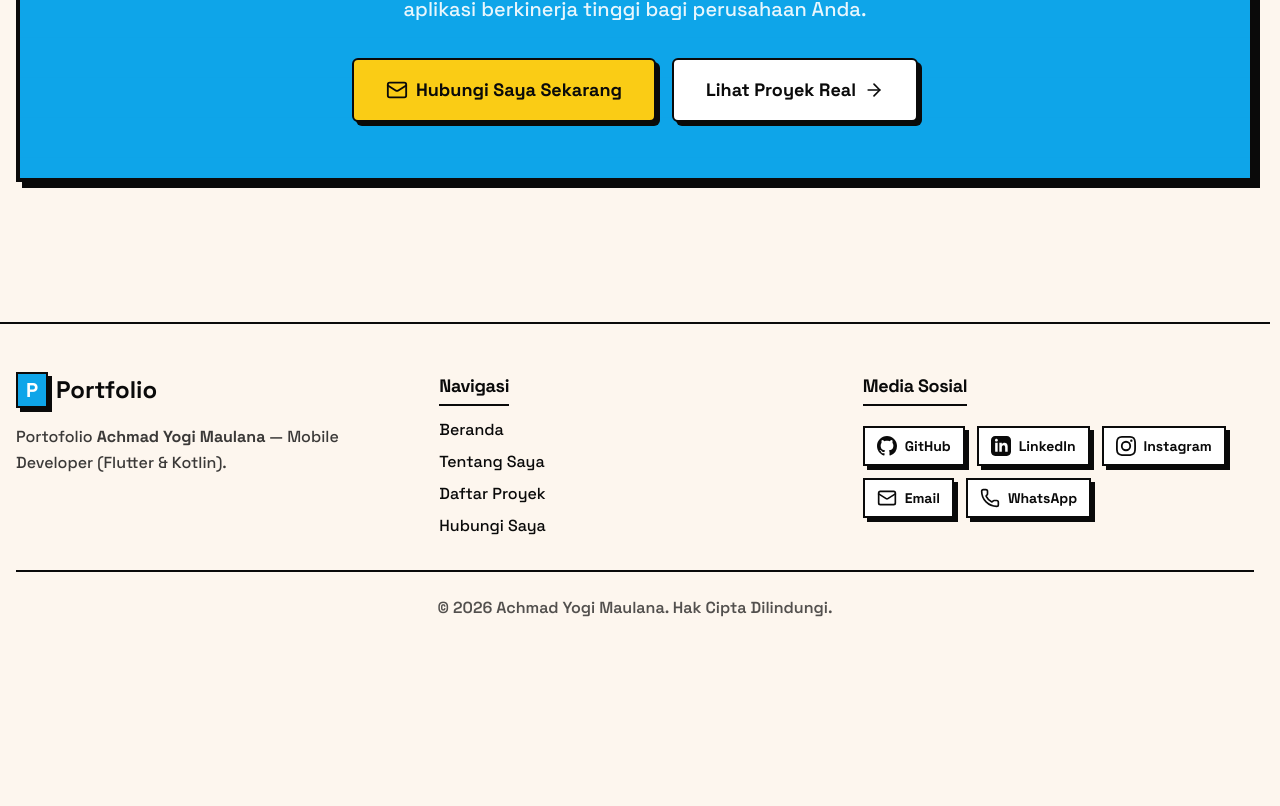
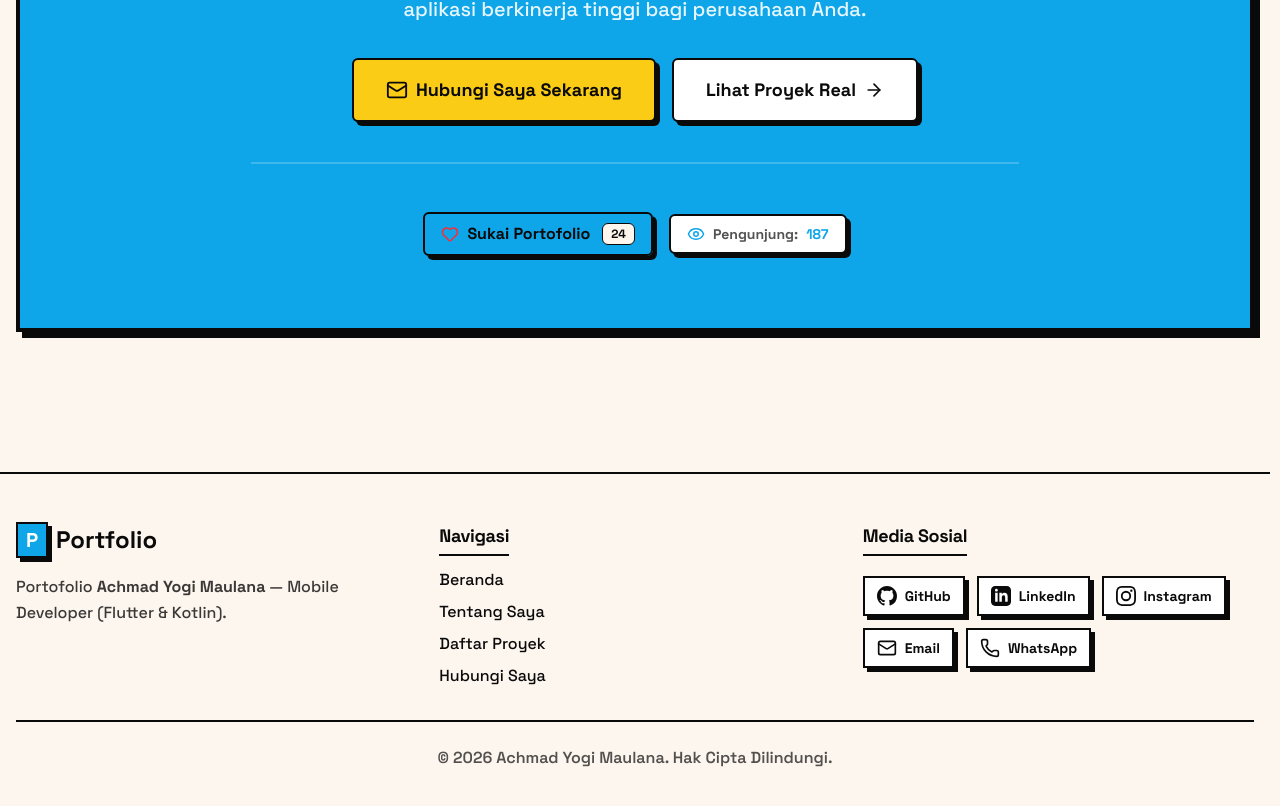
Before and after one commit to YogsMaul/yogi-portfolio, a Next.js app: page / in a window 1280 px wide. Shown: the part 3889-4695 px from the top of the page. Before the commit the page ends 4557 px from the top, so only its background shows below. Built offline with nearby package versions, Linux system fonts and the light colour scheme.

Commit message:
feat: add interactive visitor counter and like appreciation button

```diff
--- a/src/components/sections/cta.tsx
+++ b/src/components/sections/cta.tsx
@@ -1,6 +1,7 @@
 import Link from 'next/link'
 import { SectionWrapper } from '@/components/layout/section-wrapper'
 import { Button } from '@/components/ui/button'
+import { VisitorStats } from '@/components/ui/visitor-stats'
 import { Mail, ArrowRight } from 'lucide-react'
 
 export function CTASection() {
@@ -34,6 +35,11 @@ export function CTASection() {
               </Button>
             </Link>
           </div>
+
+          {/* Visitor Stats */}
+          <div className="mt-10 pt-8 border-t-2 border-on-primary/20">
+            <VisitorStats />
+          </div>
         </div>
       </div>
     </SectionWrapper>
--- /dev/null
+++ b/src/components/ui/visitor-stats.tsx
@@ -0,0 +1,101 @@
+'use client'
+
+import { useState, useEffect, useCallback } from 'react'
+import { Heart, Eye, Sparkles } from 'lucide-react'
+import { Button } from '@/components/ui/button'
+
+export function VisitorStats() {
+  const [likes, setLikes] = useState<number>(24)
+  const [visits, setVisits] = useState<number>(186)
+  const [hasLiked, setHasLiked] = useState<boolean>(false)
+  const [isLiking, setIsLiking] = useState<boolean>(false)
+
+  useEffect(() => {
+    // 1. Initial baseline counters
+    const baseVisits = 186
+    const baseLikes = 24
+
+    // 2. Load stored visits & likes from localStorage
+    const savedVisits = localStorage.getItem('porto_visits_total')
+    const savedLikes = localStorage.getItem('porto_likes_total')
+    const userLiked = localStorage.getItem('porto_user_has_liked')
+
+    let currentVisits = savedVisits ? parseInt(savedVisits, 10) : baseVisits
+    let currentLikes = savedLikes ? parseInt(savedLikes, 10) : baseLikes
+
+    // 3. Track unique session visit
+    const hasVisitedSession = sessionStorage.getItem('porto_visited_session')
+    if (!hasVisitedSession) {
+      currentVisits += 1
+      sessionStorage.setItem('porto_visited_session', 'true')
+      localStorage.setItem('porto_visits_total', currentVisits.toString())
+    }
+
+    setVisits(currentVisits)
+    setLikes(currentLikes)
+    if (userLiked === 'true') {
+      setHasLiked(true)
+    }
+  }, [])
+
+  const handleLike = useCallback(() => {
+    if (hasLiked || isLiking) return
+
+    setIsLiking(true)
+    const newLikes = likes + 1
+
+    setLikes(newLikes)
+    setHasLiked(true)
+
+    localStorage.setItem('porto_likes_total', newLikes.toString())
+    localStorage.setItem('porto_user_has_liked', 'true')
+
+    setTimeout(() => {
+      setIsLiking(false)
+    }, 1200)
+  }, [hasLiked, isLiking, likes])
+
+  return (
+    <div className="flex flex-wrap items-center justify-center gap-4 py-4">
+      {/* Tombol Like / Apresiasi */}
+      <Button
+        variant={hasLiked ? 'primary' : 'outline'}
+        onClick={handleLike}
+        disabled={hasLiked}
+        className={`gap-2 font-bold border-2 shadow-brutal hover-lift transition-all relative ${
+          isLiking ? 'scale-110' : ''
+        }`}
+        title={
+          hasLiked
+            ? 'Terima kasih atas apresiasinya!'
+            : 'Klik untuk menyukai portofolio ini'
+        }
+      >
+        <Heart
+          size={18}
+          className={`${hasLiked ? 'fill-white text-white' : 'text-red-500'} ${
+            isLiking ? 'animate-bounce' : ''
+          }`}
+        />
+        <span>{hasLiked ? 'Menyukai!' : 'Sukai Portofolio'}</span>
+        <span className="bg-bg text-fg px-2 py-0.5 text-xs font-black rounded-md border border-fg ml-1">
+          {likes}
+        </span>
+        {isLiking && (
+          <span className="absolute -top-3 -right-3 text-secondary animate-ping">
+            <Sparkles size={22} />
+          </span>
+        )}
+      </Button>
+
+      {/* Visitor Counter */}
+      <div className="flex items-center gap-2 px-4 py-2 bg-surface border-2 border-fg shadow-brutal rounded-md font-bold text-sm">
+        <Eye size={18} className="text-primary" />
+        <span className="text-fg/70">Pengunjung:</span>
+        <span className="text-primary font-extrabold">
+          {visits.toLocaleString('id-ID')}
+        </span>
+      </div>
+    </div>
+  )
+}
```
